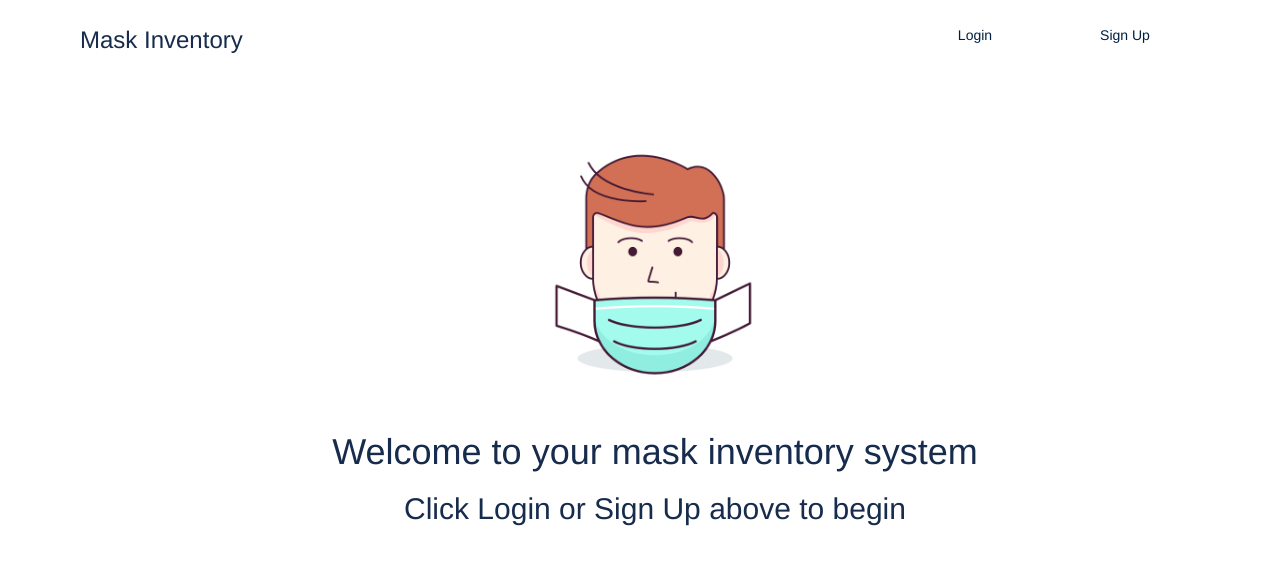
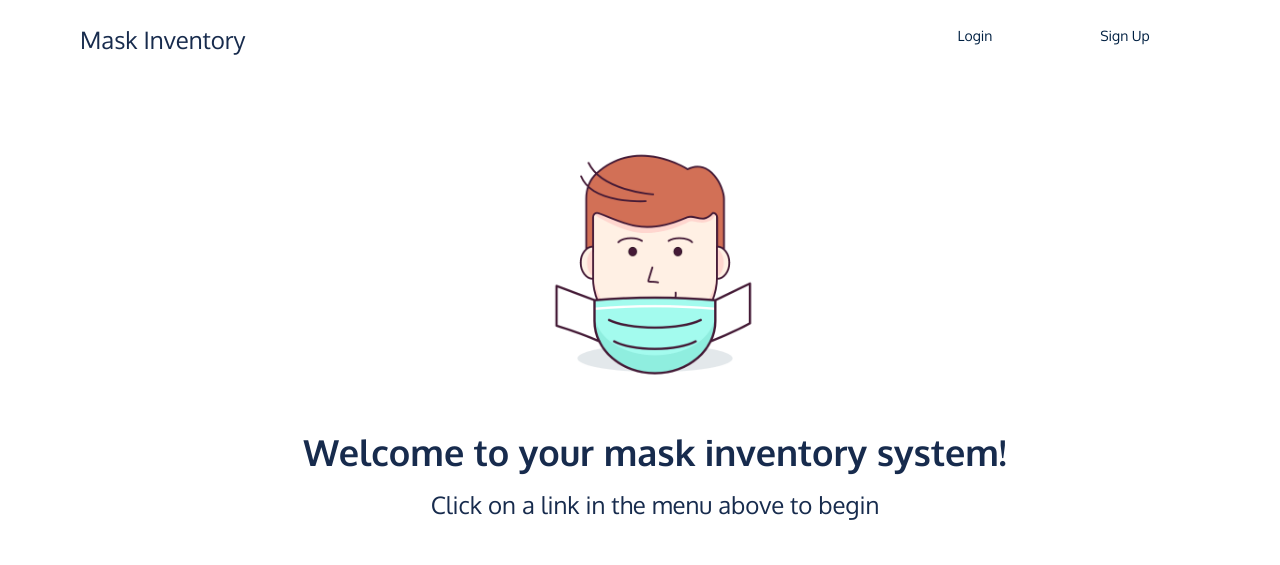
Before and after one commit to SlightySmarterLibrary/admin, a Django app: template library/templates/index.html in a window 1280 px wide. Shown: the top 565 px of the page. Run offline with Django 3.2, Linux system fonts and the light colour scheme; the template is opened without the code that fills it, so the values that code supplies are empty; some libraries are stand-ins or nearby versions.

Commit message:
more ui stuff

```diff
--- a/library/templates/base.html
+++ b/library/templates/base.html
@@ -11,6 +11,8 @@
   <meta name="description" content="">
   <meta name="author" content="">
   <link rel="icon" href="../../favicon.ico">
+  <link href="https://fonts.googleapis.com/css2?family=Oxygen:wght@300;400;700&display=swap" rel="stylesheet">
+
 
   <title>{% block title %}{% endblock %} | Mask Inventory</title>
 
--- a/library/templates/index.html
+++ b/library/templates/index.html
@@ -12,8 +12,8 @@
 {% block main_content %}
 	<div class = "bg-white container text-center">
 		<img width = "300px" src="{% static 'img/mask.gif' %}" />
-  <h1 class= "text-center">Welcome to your mask inventory system</h1>
-  <h2> Click Login or Sign Up above to begin </h2>
+  <h1 class= "text-center"> <strong> Welcome to your mask inventory system! </strong> </h1>
+  <h3> Click on a link in the menu above to begin </h3>
 
 	</div>
 
--- a/static/css/main.css
+++ b/static/css/main.css
@@ -128,6 +128,13 @@
   color: #172b4d !important;
 }
 
+.header .header__title a:hover {
+  font-weight: 600px;
+  font-size: 1.5em;
+  color: #2ec4b6 !important;
+  text-decoration: none;
+}
+
 .header__items {
   display: flex;
   margin-left: auto;
@@ -162,8 +169,8 @@
 }
 
 .header__item a:hover {
-  color: rgb(230, 210, 0) !important;
-  text-decoration: underline;
+  color: #2ec4b6 !important;
+  text-decoration: none;
 }
 
 .header__item--black a {
@@ -246,3 +253,12 @@
 }
 
 /* End of Navigation Styles */
+
+/* Changing Fonts */
+html {
+  font-family: 'Oxygen', sans-serif;
+}
+
+body {
+  font-family: 'Oxygen', sans-serif;
+}
```
Also changed, not shown: djwarrant/templates/warrant/signup.html (+7 -0 lines).
